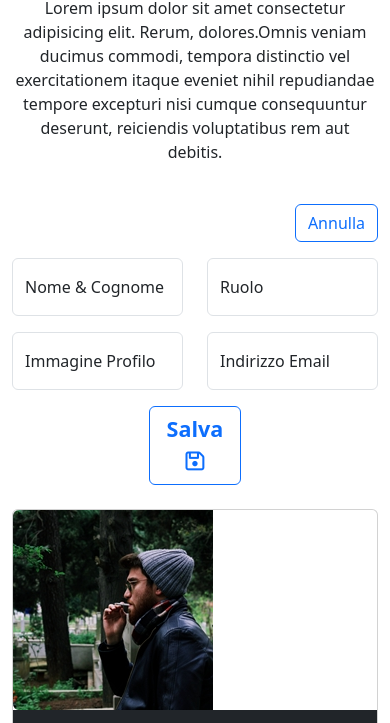
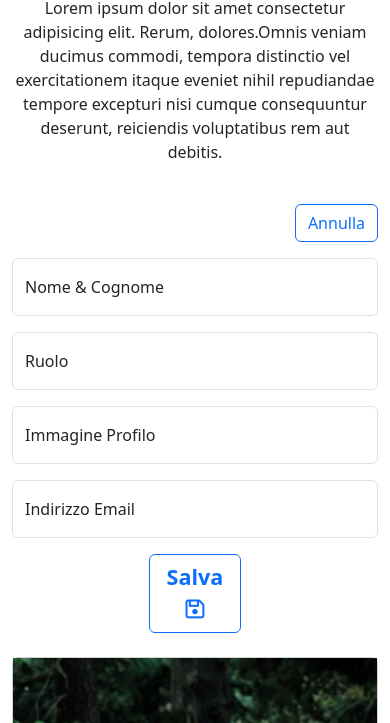
Before and after one commit to edoardolova/js-our-team, a plain HTML site: page bonus/assets/index.html in a window 390 px wide. Both pictures are taken after a click on the button "add member". Shown: the part 101-824 px from the top of the page. Drawn offline with nearby package versions, Linux system fonts and the light colour scheme.

Commit message:
add responsive

```diff
--- a/bonus/assets/index.html
+++ b/bonus/assets/index.html
@@ -12,7 +12,7 @@
 </head>
 <body>
 
-    <div class="container">
+    <div class="container-fluid">
 
         <div class="text-center mt-5 mb-4">
             <h1 class="fw-bolder display-4">Meet our Team</h1>
@@ -23,27 +23,27 @@
         </div>
         <form class="mb-4 d-none" id="addForm">
             <div class="row">
-                <div class="col-6">
+                <div class="col-md-6">
                     <div class="form-floating mb-3">
                         <input type="text" class="form-control" id="floatingName" placeholder="Nome & Cognome" required>
                         <label for="floatingName">Nome & Cognome</label>
                     </div>
                 </div>
-                <div class="col-6">
+                <div class="col-md-6">
                     <div class="form-floating mb-3">
                         <input type="text" class="form-control" id="floatingRole" placeholder="Ruolo" required>
                         <label for="floatingRole">Ruolo</label>
                     </div>
                 </div>
 
-                <div class="col-6">
+                <div class="col-md-6">
                     <div class="form-floating mb-3">
                         <input type="text" class="form-control" id="floatingImg" placeholder="Immagine Profilo" required>
                         <label for="floatingImg">Immagine Profilo</label>
                     </div>
                 </div>
 
-                <div class="col-6">
+                <div class="col-md-6">
                     <div class="form-floating mb-3">
                         <input type="email" class="form-control" id="floatingEmail" placeholder="Indirizzo Email" required>
                         <label for="floatingEmail">Indirizzo Email</label>
--- a/bonus/assets/main.js
+++ b/bonus/assets/main.js
@@ -57,14 +57,14 @@ function renderCard(parent, arr){
     for(let i = 0; i < arr.length; i++){
         const teamMember = arr[i];
         const card = `
-            <div class="col-lg-4">
-                <div class="card ">
+            <div class="col-12 col-sm-6 col-lg-4 mb-4">
+                <div class="card h-100">
                     <div class="row g-0">
-                        <div class="col-md-4">
-                            <img src="./${teamMember.img}" class="img-fluid rounded-start team-img" alt="team member photo">
+                        <div class=" col-md-4 text-center">
+                            <img src="./${teamMember.img}" class="team-img  " alt="team member photo">
                         </div>
                         <div class="col-md-8 bg-dark text-white">
-                            <div class="card-body">
+                            <div class="card-body d-flex flex-column">
                                 <h4 class="card-title fw-bold">${teamMember.name}</h4>
                                 <p class="card-text">${teamMember.role}</p>
                                 <p class="card-text"><a href="#">${teamMember.email}</a></p>
--- a/bonus/assets/styles/style.css
+++ b/bonus/assets/styles/style.css
@@ -16,7 +16,9 @@ h1, h4{
 a{
     text-decoration: none;
 }
-/*
+
 .team-img{
     object-fit: cover;
-} */
+    width: 100%;
+    height: 100%;
+}
```
